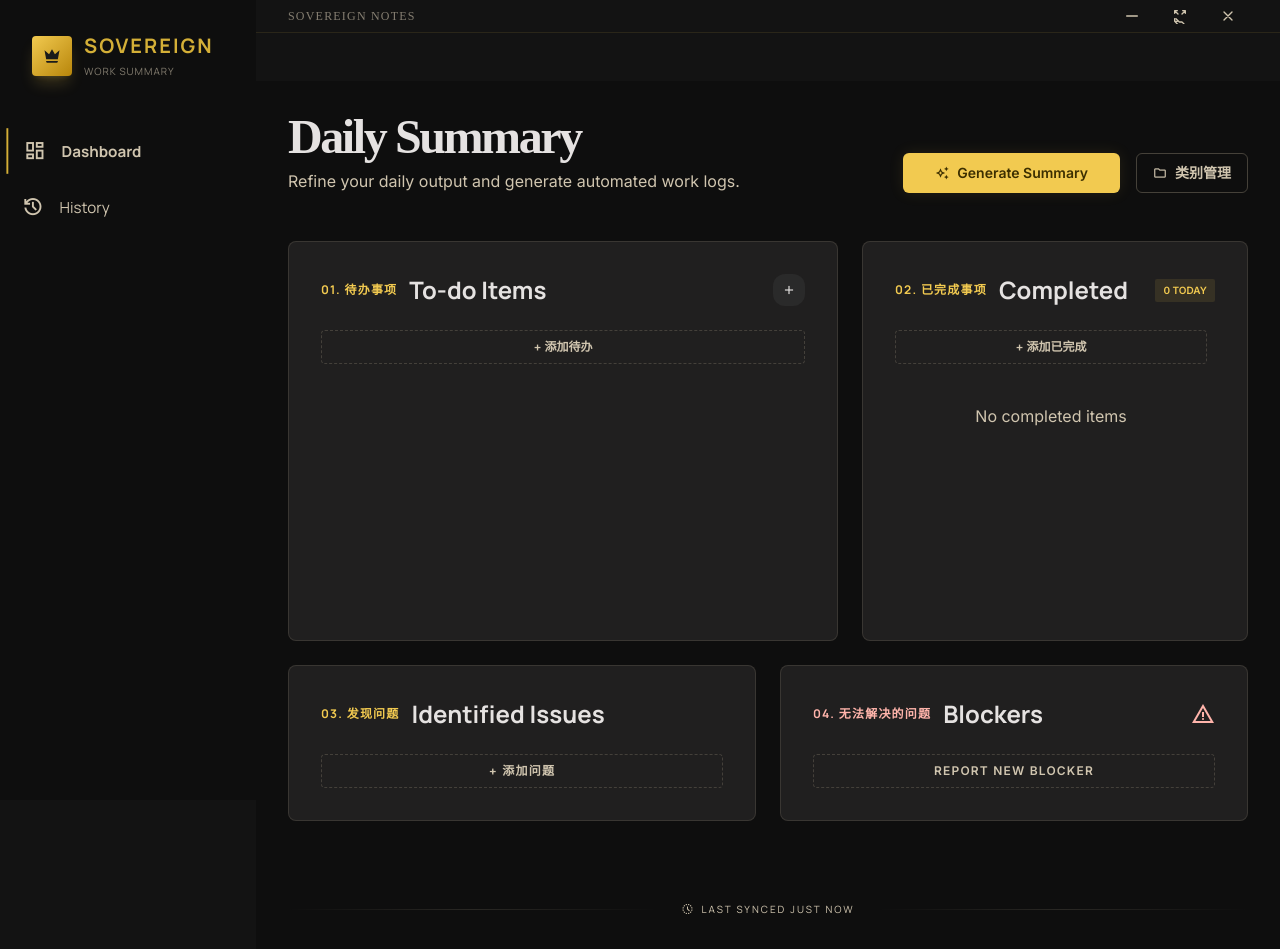
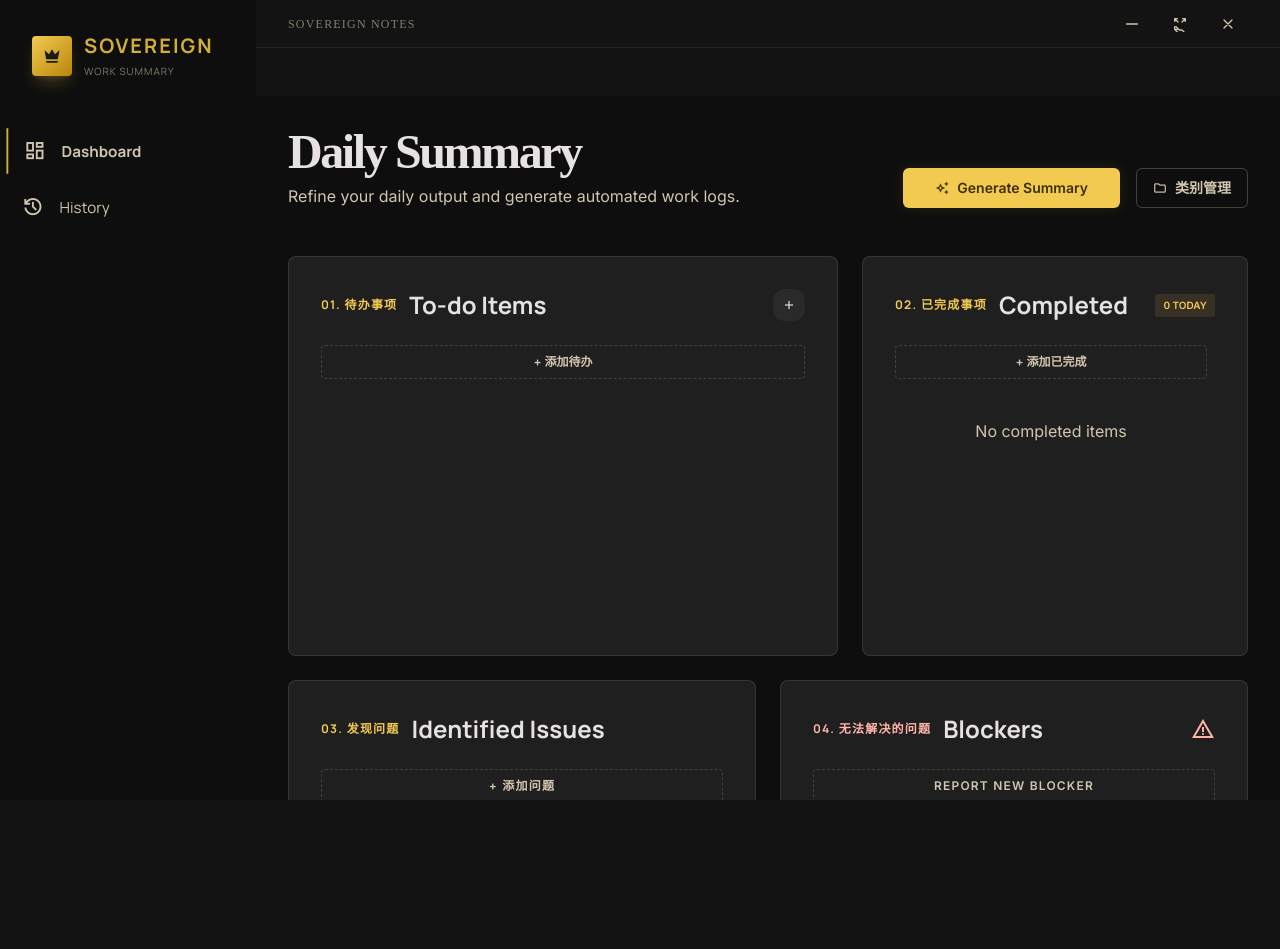
Before and after one commit to jiataoxiang1998/Sovereign-Notes, a Vue app: page / in a window 1280 px wide. After the commit the page ends 800 px from the top, so only its background shows below. Built offline with nearby package versions, Linux system fonts and the light colour scheme.

Commit message:
fix: restore page scroll functionality

```diff
--- a/src/App.vue
+++ b/src/App.vue
@@ -46,7 +46,7 @@
       </header>
 
       <!-- Content Canvas -->
-      <div class="mt-12 p-8 flex-1 bg-[#0e0e0e] overflow-visible">
+      <div class="mt-12 p-8 flex-1 bg-[#0e0e0e] overflow-y-auto">
         <!-- Dashboard View -->
         <template v-if="currentView === 'dashboard'">
           <div v-if="copySuccess" class="fixed top-20 left-1/2 transform -translate-x-1/2 z-50 bg-[#201f1f] border border-[#4ade80] rounded-lg px-4 py-2 flex items-center gap-2 shadow-lg">
```
